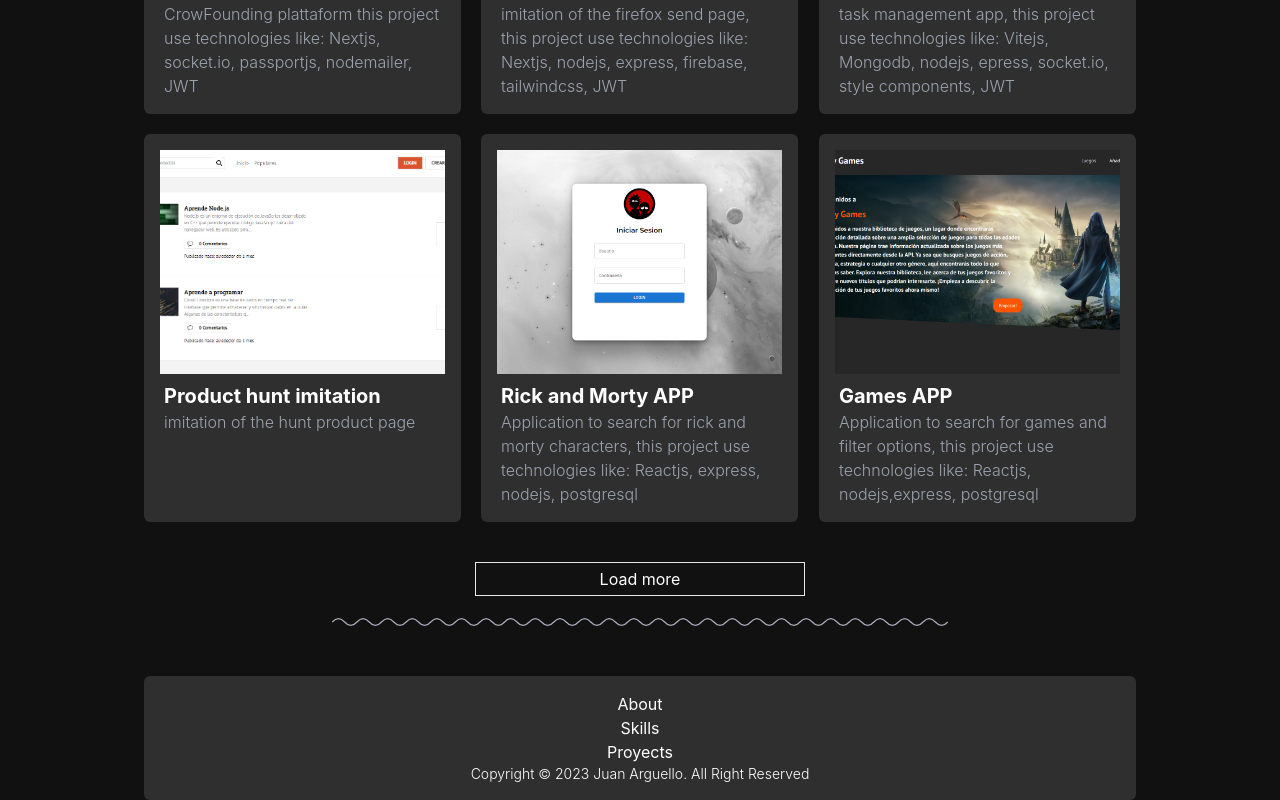
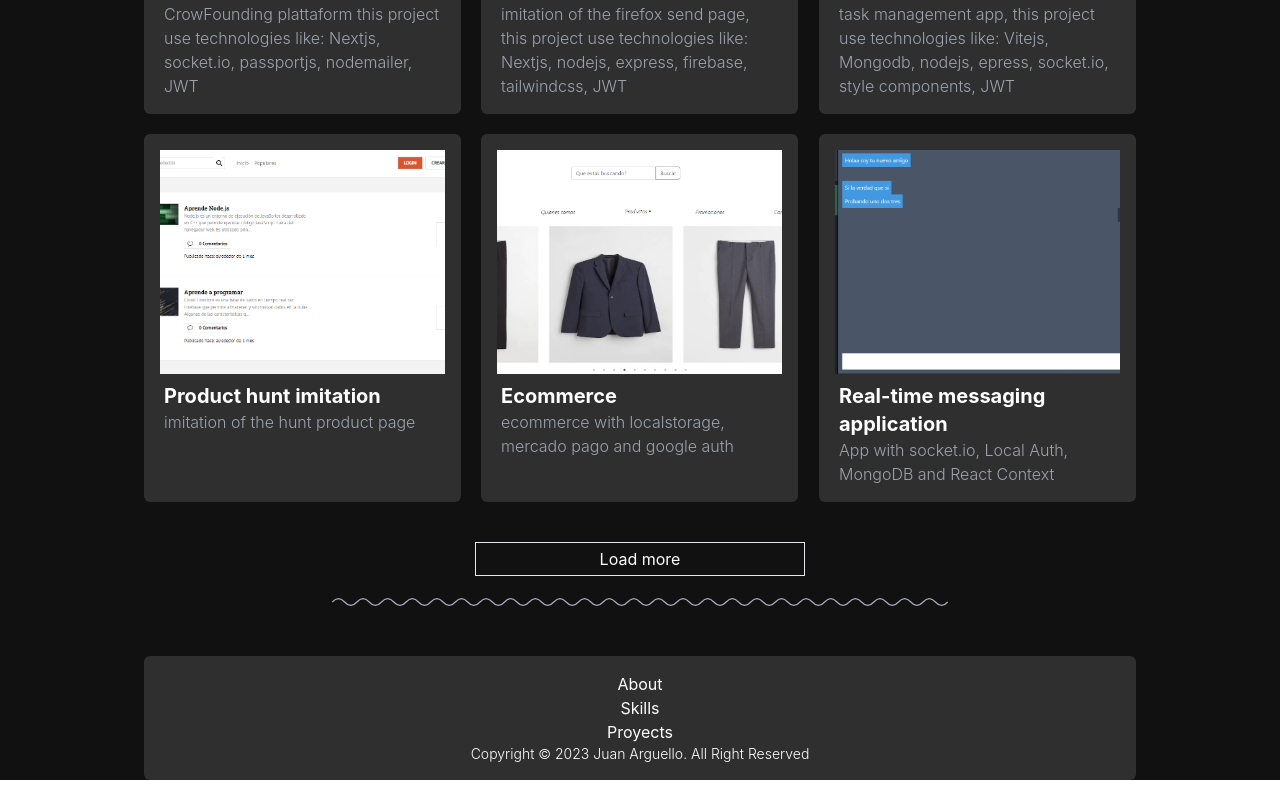
Before and after one commit to Nachito02/Portfolio, a React (Create React App) app: page / in a window 1280 px wide. Shown: the part 1490-2290 px from the top of the page. Built offline with nearby package versions, Linux system fonts and the light colour scheme.

Commit message:
añadiendo dos proyectos

```diff
--- a/src/App.css
+++ b/src/App.css
@@ -5,6 +5,7 @@
 .App {
   text-align: center;
 }
+
 
 .App-logo {
   height: 40vmin;
--- a/src/App.js
+++ b/src/App.js
@@ -13,9 +13,6 @@ function App() {
     Aos.init();
 
   }, []);
-
-
-
 
   return (
     <div className="App  lg:px-20 xl:px-36 bg-dark-500">
--- a/src/components/Projects/Projects.jsx
+++ b/src/components/Projects/Projects.jsx
@@ -15,6 +15,9 @@ import template from "../../assets/template.png";
 import salon from "../../assets/salon.png";
 import node from "../../assets/nodesend.png";
 import emprendar from "../../assets/emprendar.png";
+import pintos from "../../assets/pintos.png";
+import wasage from "../../assets/wassage.png";
+
 const Projects = () => {
   const projectsData = [
     {
@@ -42,7 +45,18 @@ const Projects = () => {
       description: "imitation of the hunt product page",
       url: "https://producthuntnext-sandy.vercel.app/",
     },
-
+    {
+      img: pintos,
+      name: "Ecommerce",
+      description: "ecommerce with localstorage, mercado pago and google auth",
+      url: "https://pintos-ecommerce.vercel.app/",
+    },
+    {
+      img: wasage,
+      name: "Real-time messaging application",
+      description: "App with socket.io, Local Auth, MongoDB and React Context",
+      url: "https://wassage.vercel.app/",
+    },
     {
       img: rick,
       name: "Rick and Morty APP",
```
Also changed, not shown: src/assets/pintos.png (added), src/assets/wassage.png (added).
